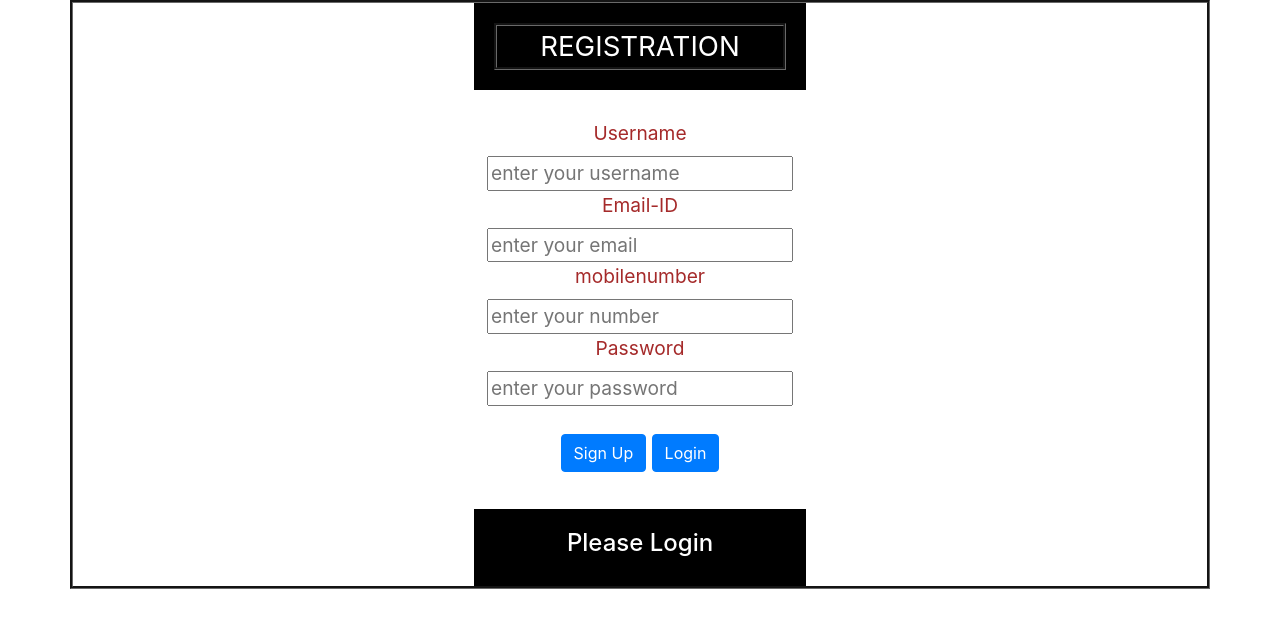
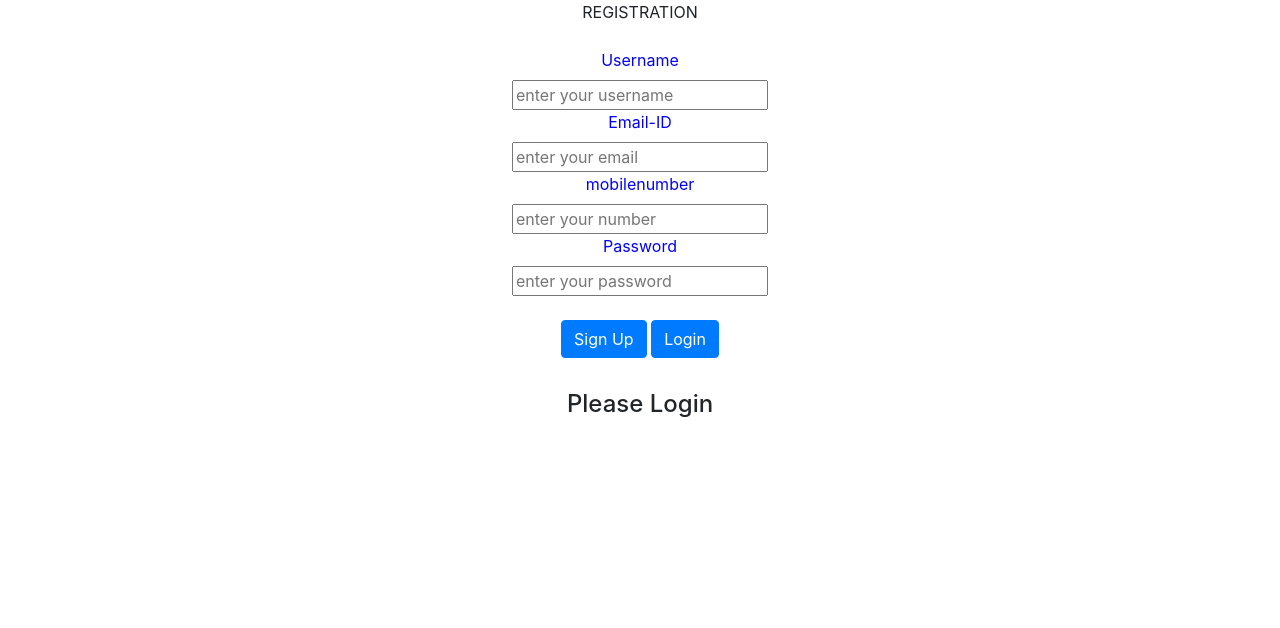
Before and after one commit to vamsikrishnanunna-1998/webprogramming_2019501054, a Flask app: page /register in a window 1280 px wide. Shown: the top 628 px of the page. Run offline with Flask 2, Linux system fonts and the light colour scheme; some libraries are stand-ins or nearby versions.

Commit message:
added changes

```diff
--- a/project1/application.py
+++ b/project1/application.py
@@ -26,12 +26,14 @@
 
 @app.route("/")
 def index():
-    if session["username"] != None:
-        return render_template("login.html", username= session["username"])
+    if session.get("username") is not None:
+        return render_template("login.html", username= session.get("username"))
     return redirect("/register")
 
 @app.route("/register",methods=["GET", "POST"])
-def cont():
+def form():
+    if session.get("username") != None:
+        return render_template("login.html", username= session.get("username"))
     if request.method == "GET":
         return render_template("registration.html",data = "Please Login")
     else:
@@ -50,7 +52,7 @@
             print("commited")
             return render_template("registration.html", data="Registered successfully, Please Login")
         except:
-            return render_template("registration.html",text="error, please check again")
+            return render_template("registration.html",text="User already exists, Please Login")
 
 @app.route("/admin", methods = ["GET"])
 def table():
--- a/project1/static/Style1.css
+++ /dev/null
@@ -1,25 +0,0 @@
-div{
-    text-align:center;
-    border-style: groove;
-    border: width 10px;
-    box-sizing: border-box;
-    width: 30%;
-    font-size: larger;
-   margin-left: auto;
-   margin-right: auto;
-   border-color: dimgrey;
-}
-.in{
-    color: brown;
-}
-.text-center{
-    padding: 20px;
-    background-color:black;
-    color: white;
-    border: white;
-}
-body{
-    background-repeat: no-repeat;
-    background-size: cover;
-    width: 100%;
-}
--- /dev/null
+++ b/project1/static/register1.css
@@ -0,0 +1,12 @@
+form {
+    text-align: center;
+}
+.in{
+    color:blue;
+}
+body{
+    background-repeat: no-repeat;
+    background-size: cover;
+    width: 100%;
+    background-color: blanchedalmond;
+}
--- a/project1/templates/registration.html
+++ b/project1/templates/registration.html
@@ -2,7 +2,7 @@
 <html>
     <head>
         <title>Registration page</title>
-        <link rel="stylesheet" href="{{url_for('static',filename='Style1.css')}}">
+        <link rel="stylesheet" href="{{url_for('static',filename='register1.css')}}">
         <link rel="stylesheet" href="https://maxcdn.bootstrapcdn.com/bootstrap/4.0.0/css/bootstrap.min.css" integrity="sha384-Gn5384xqQ1aoWXA+058RXPxPg6fy4IWvTNh0E263XmFcJlSAwiGgFAW/dAiS6JXm" crossorigin="anonymous">
     </head>
     <body>
@@ -13,7 +13,7 @@
                 REGISTRATION
             </div>
         </div><br>
-        <form class="in" action="{{url_for('cont')}}" method="post">
+        <form class="in" action="{{url_for('form')}}" method="post">
             <label for ="username">Username</label><br>
             <input type="text" id="username" name="username" placeholder="enter your username"><br>
 
```
Also changed, not shown: project1/templates/admin.html (+20 -2 lines), project1/templates/login.html (+9 -1 lines).
